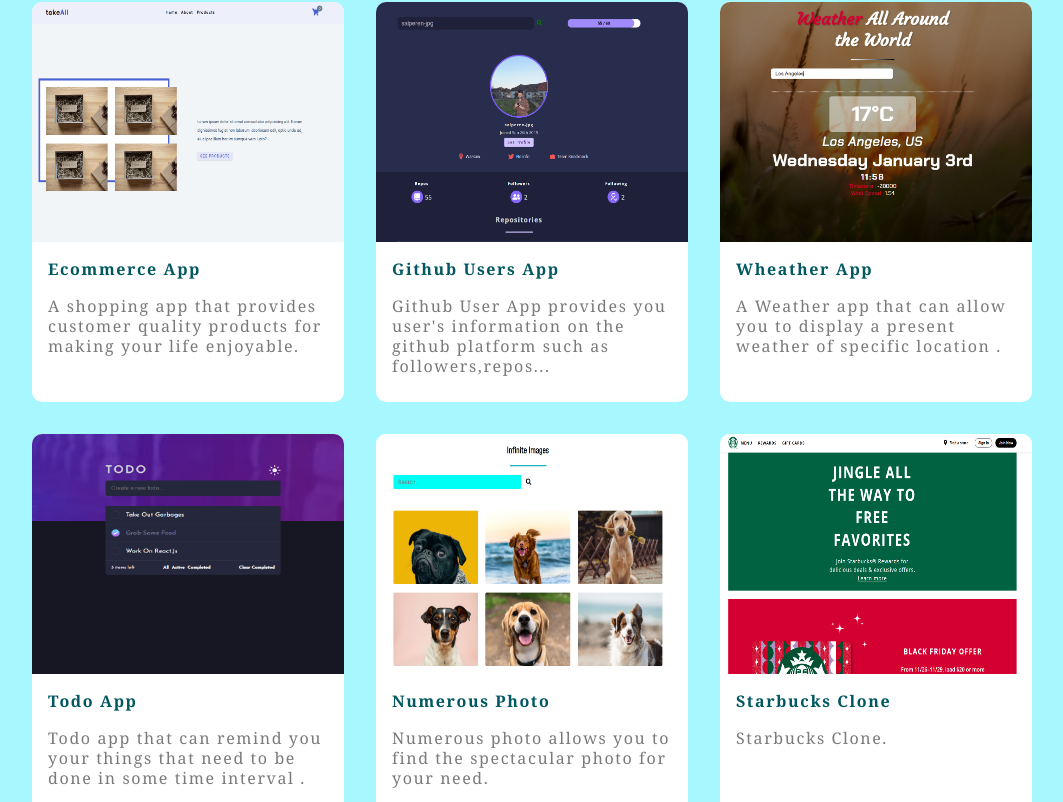
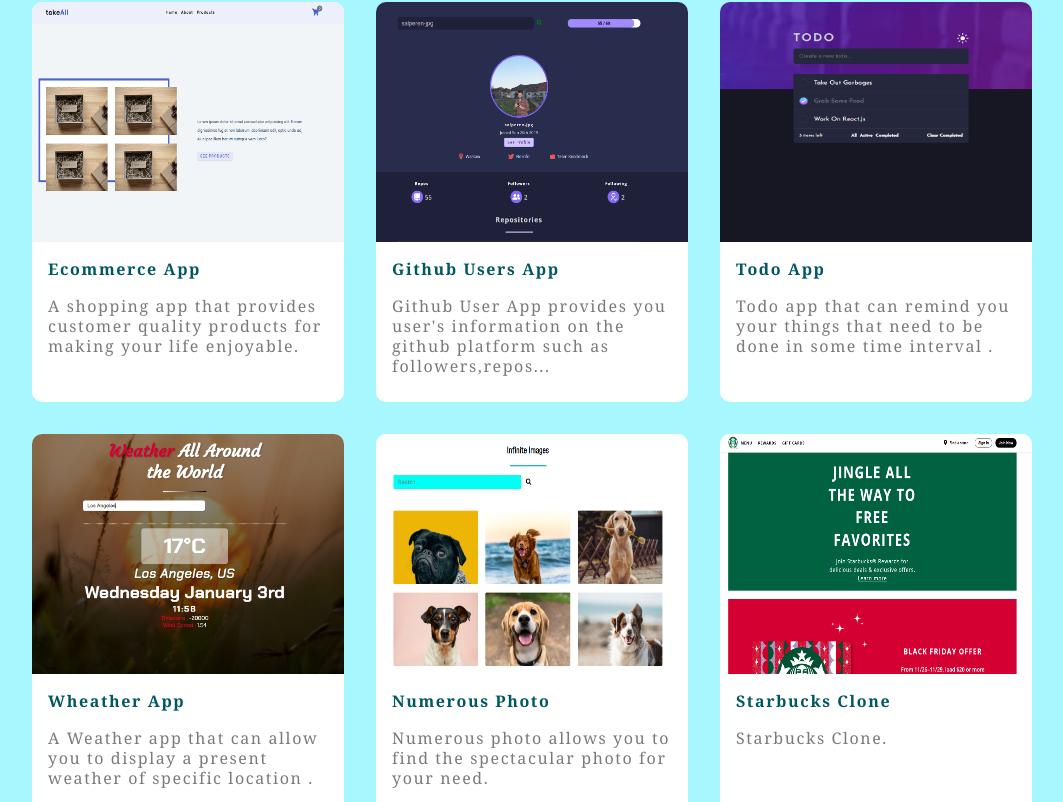
Before and after one commit to salperen-jpg/react-portfolio-app, a React (Create React App) app: page / in a window 1280 px wide. Shown: the part 1478-2280 px from the top of the page, without its empty margins (108-1171 px from the left). Built offline with nearby package versions, Linux system fonts and the light colour scheme.

Commit message:
ADDED new project

```diff
--- a/src/Components/Projects/ProjectList.js
+++ b/src/Components/Projects/ProjectList.js
@@ -18,6 +18,15 @@
     techs: ['ContextApi', 'React', 'Auth0', 'Scss'],
   },
   {
+    id: 2,
+    image: require('./todo.png'),
+    live: 'https://react-todo-app-challenge.netlify.app/',
+    repo: 'https://github.com/salperen-jpg/react-todo-app-redux',
+    name: 'Todo App',
+    exp: 'Todo app that can remind you your things that need to be done in some time interval .',
+    techs: ['React', 'Redux', 'Styled Components'],
+  },
+  {
     id: 1,
     image: require('./weather.PNG'),
     live: 'https://weather-around-the-world.netlify.app/',
@@ -25,15 +34,6 @@
     name: 'Wheather App',
     exp: 'A Weather app that can allow you to display a present weather of specific location .',
     techs: ['React', 'ContextApi', 'Moment.js'],
-  },
-  {
-    id: 2,
-    image: require('./todo.png'),
-    live: 'https://react-todo-app-challenge.netlify.app/',
-    repo: 'https://github.com/salperen-jpg/react-frontendmentor-todoapp-challenge',
-    name: 'Todo App',
-    exp: 'Todo app that can remind you your things that need to be done in some time interval .',
-    techs: ['React', 'ContextApi', 'Reducer'],
   },
 
   {
```
